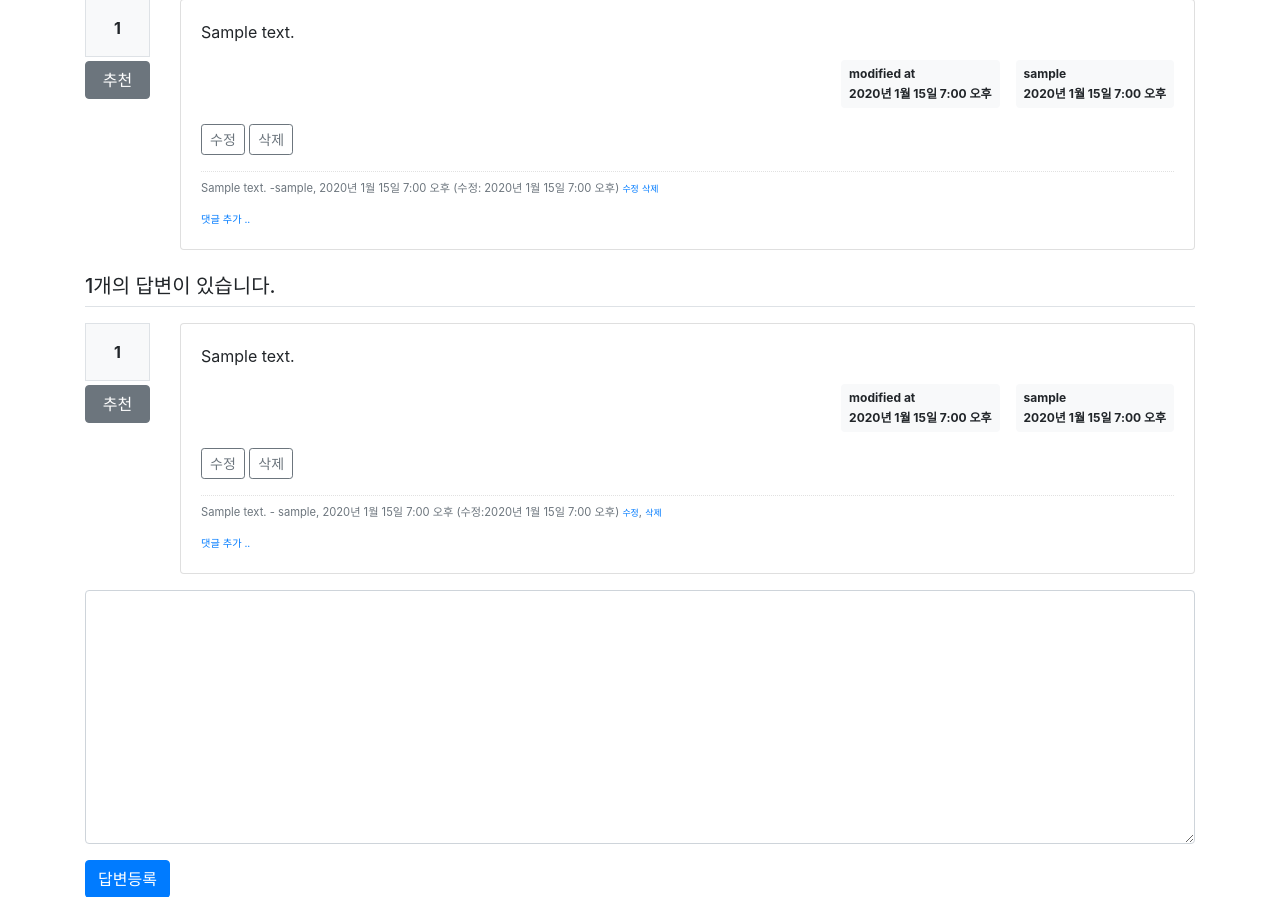
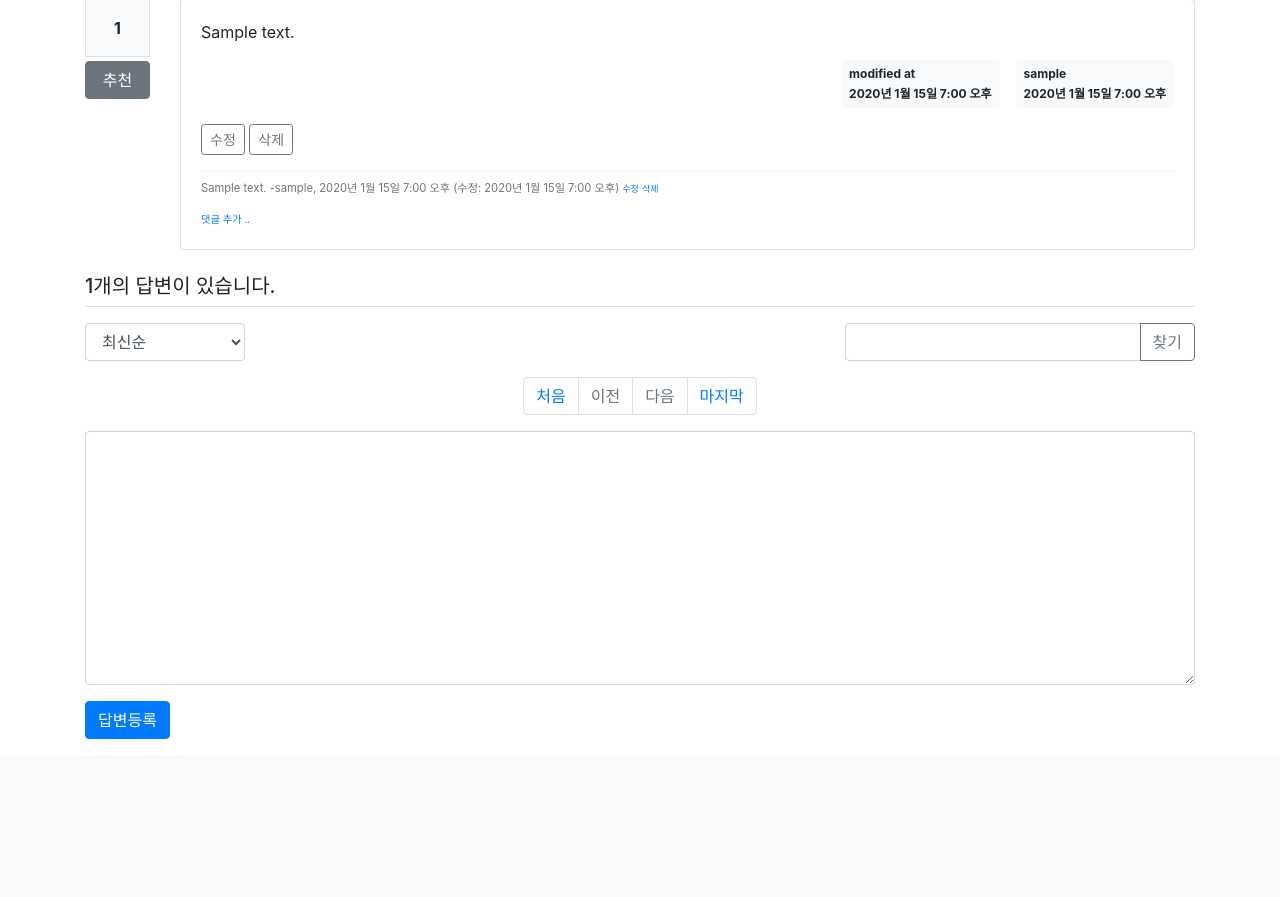
Before and after one commit to yujongyeop/django_study, a Django app: page /pybo/answer/create/1/ in a window 1280 px wide. Shown: the part 145-1042 px from the top of the page. After the commit the page ends 884 px from the top, so only its background shows below. Run offline with Django 4.2, Linux system fonts and the light colour scheme; a user stored in the database is signed in; tables that the repository leaves empty hold one stand-in row (values such as "Sample post"); parts of the project's set-up code (start-up, migrations or seed data) failed here and were passed over; some libraries are stand-ins or nearby versions.

Commit message:
답변 페이징 추가

```diff
--- a/templates/pybo/question_detail.html
+++ b/templates/pybo/question_detail.html
@@ -82,10 +82,28 @@
 
     <!-- 답변 -->
     <h5 class="border-bottom my-3 py-2">{{question.answer_set.count}}개의 답변이 있습니다.</h5>
-    {% for answer in question.answer_set.all %}
+    <!--검색창 Start-->
+    <div class="row justify-content-between my-3">
+        <div class="col-2">
+            <select class="form-control so">
+                <option value="recent" {% if so == 'recent' %}selected{% endif %}>최신순</option>
+                <option value="recommend" {% if so == 'recommend' %}selected{% endif %}>추천순</option>
+                <option value="popular" {% if so == 'popular' %}selected{% endif %}>인기순</option>
+            </select>
+        </div>
+        <div class="col-4 input-group">
+            <input type="text" class="form-control kw" value="{{kw|default_if_none:'' }}">
+            <div class="input-group-append">
+                <button class="btn btn-outline-secondary" type="button" id="btn_search">찾기</button>
+            </div>
+        </div>
+    </div>
+    <!--검색창 End-->
+    {% if answer_list %}
+    {% for answer in answer_list %}
     <a name="answer_{{answer.id}}"></a>
     <div class="row my-3">
-         <!-- 답변 추천 영역 Start-->
+        <!-- 답변 추천 영역 Start-->
         <div class="col-1">
             <div class="bg-light text-center p-3 border font-weight-bolder mb-1">{{answer.voter.count}}</div>
             <a href="#" data-uri="{% url 'pybo:vote_answer' answer.id %}" class="recommend btn btn-secondary btn-block my-1">추천</a>
@@ -149,8 +167,8 @@
             </div>
         </div>
     </div>
-
     {% endfor %}
+    {% endif %}
     <form action="{% url 'pybo:answer_create' question.id %}" method="post" class="my-3">
         {% csrf_token %}
         {% if form.errors %}
@@ -163,6 +181,52 @@
             {% endfor %}
         </div>
         {% endif %}
+        <!-- 페이징 처리 -->
+        <ul class="pagination justify-content-center">
+            <li class="page-item">
+                <a class="page-link" href="?page=1">처음</a>
+            </li>
+            <!-- 이전페이지 -->
+            {% if answer_list.has_previous %}
+            <li class="page-item">
+                <a class="page-link" href="?page={{ answer_list.previous_page_number }}">이전</a>
+            </li>
+            {% else %}
+            <li class="page-item disabled">
+                <a class="page-link" tabindex="-1" aria-disabled="true" href="#">이전</a>
+            </li>
+            {% endif %}
+            <!-- 페이지리스트 -->
+            {% for page_number in answer_list.paginator.page_range %}
+            {% if page_number >= answer_list.number|add:-5 and page_number <= answer_list.number|add:5 %}
+            {% if page_number == answer_list.number %}
+            <li class="page-item active" aria-current="page">
+                <a class="page-link" href="?page={{ page_number }}">{{ page_number }}</a>
+            </li>
+            {% else %}
+            <li class="page-item">
+                <a class="page-link" href="?page={{ page_number }}">{{ page_number }}</a>
+            </li>
+            {% endif %}
+            {% endif %}
+            {% endfor %}
+            <!-- 다음페이지 -->
+            {% if answer_list.has_next %}
+            <li class="page-item">
+                <a class="page-link" href="?page={{ answer_list.next_page_number }}">다음</a>
+            </li>
+            {% else %}
+            <li class="page-item disabled">
+                <a class="page-link" tabindex="-1" aria-disabled="true" href="#">다음</a>
+            </li>
+            {% endif %}
+            <!-- 마지막 페이지-->
+            <li class="page-item">
+                <a class="page-link" href="?page={{answer_list.paginator.num_pages}}">마지막</a>
+            </li>
+        </ul>
+        <!-- 페이징처리 끝 -->
+
         <!-- 로그인 상태가 아닐 시 textarea 비활성화 -->
         <div class="form-group">
             <textarea {% if not user.is_authenticated %}disabled{% endif %} name="content" id="content" class="form-control" rows="10"></textarea>
@@ -170,6 +234,12 @@
         <input type="submit" value="답변등록" class="btn btn-primary">
     </form>
 </div>
+<form id="searchForm" method="get" action="{% url 'pybo:detail' question.id %}">
+    <input type="hidden" id="kw" name="kw" value="{{ kw|default_if_none:'' }}">
+    <input type="hidden" id="page" name="page" value="{{ page }}">
+    <input type="hidden" id="so" name="so" value="{{ so }}">
+</form>
+
 {% endblock %}
 <!-- 자바 스크립트 구문 -->
 
@@ -187,6 +257,22 @@
                 location.href = $(this).data('uri');
             }
         });
+        $(".page-link").on('click', function() {
+            $("#page").val($(this).data("page"));
+            $("#searchForm").submit();
+        });
+
+        $("#btn_search").on('click', function() {
+            $("#kw").val($(".kw").val());
+            $("#page").val(1);  // 검색버튼을 클릭할 경우 1페이지부터 조회한다.
+            $("#searchForm").submit();
+        });
+
+        $(".so").on('change', function() {
+            $("#so").val($(this).val());
+            $("#page").val(1);
+            $("#searchForm").submit();
+        });
     });
 </script>
 {% endblock %}
```
Also changed, not shown: pybo/views/base_views.py (+29 -10 lines).
